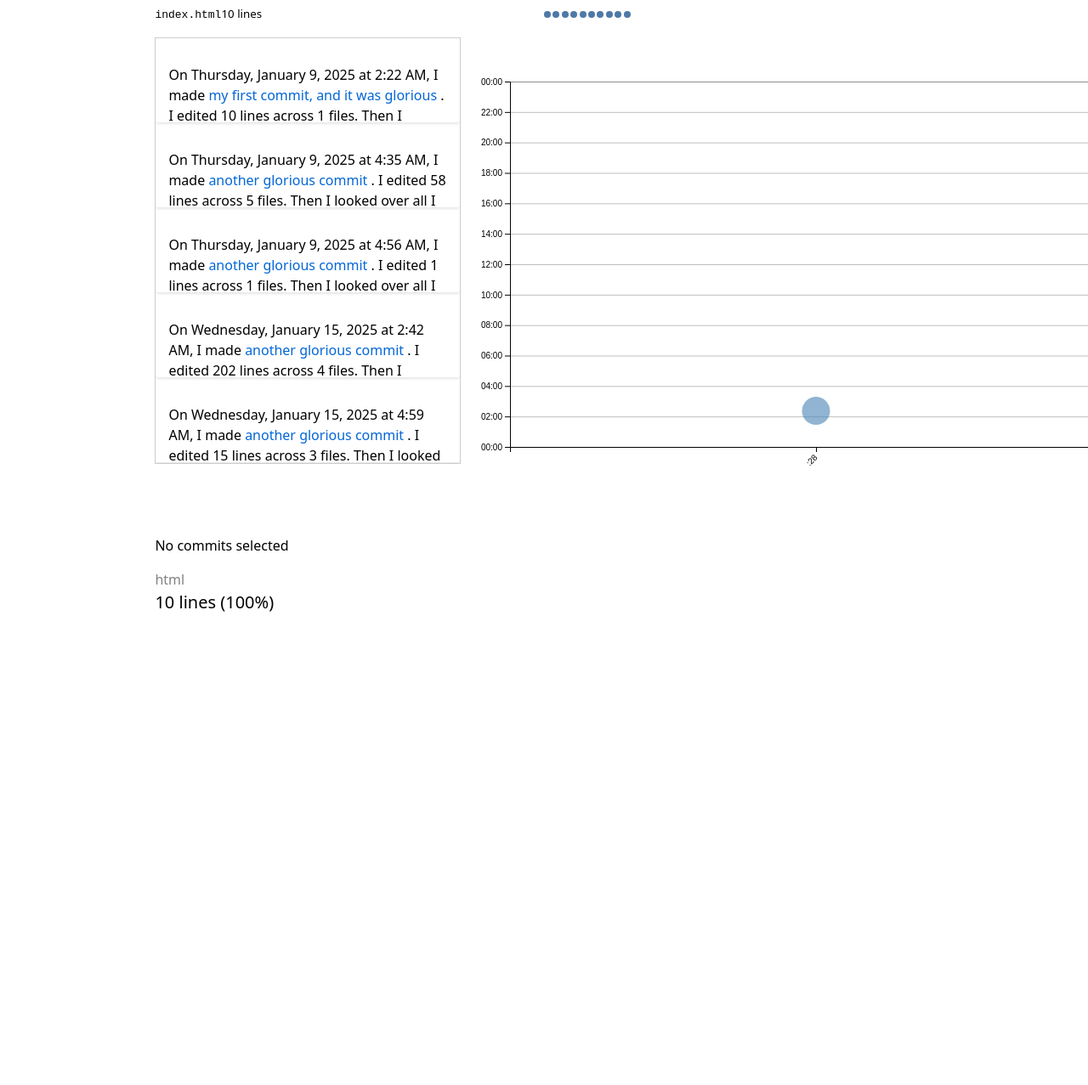
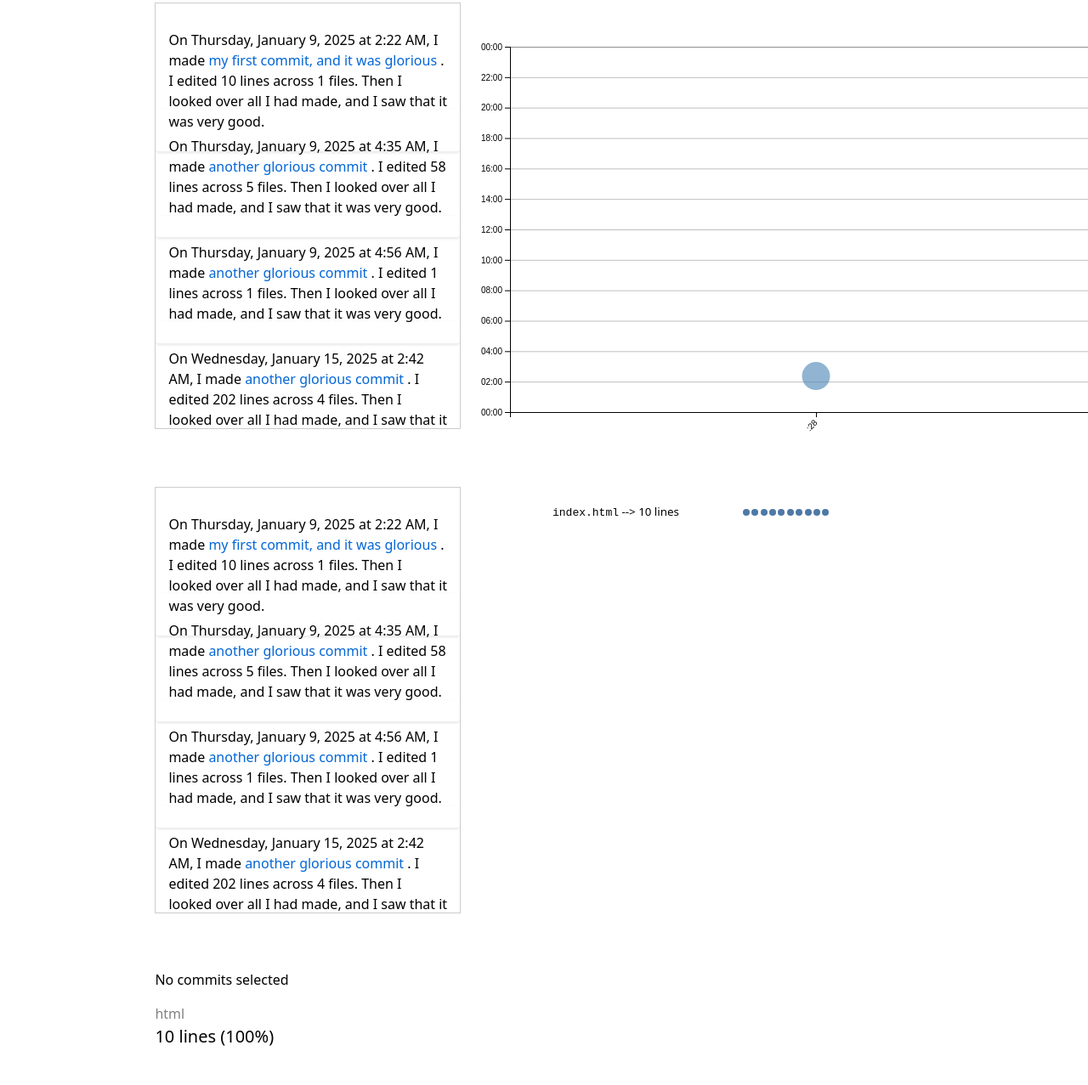
Before and after one commit to ChanyoungPark07/portfolio, a plain HTML site: page meta/index.html in a window 1280 px wide. Shown: the part 449-1726 px from the top of the page at 85% size. Before the commit the page ends 1215 px from the top, so only its background shows below. Drawn offline with nearby package versions, Linux system fonts and the light colour scheme.

Commit message:
Update files

```diff
--- a/meta/index.html
+++ b/meta/index.html
@@ -15,6 +15,19 @@
 
     <h2>Commits by Time of Day</h2>
 
+    <div id="scrollytelling">
+      <div id="scroll-container">
+          <div id="spacer"></div>
+          <div id="items-container"></div>
+      </div>
+      <div id="chart"></div>
+    </div>
+
+    <div id="file-scrollytelling">
+      <div id="file-scroll-container">
+          <div id="file-spacer"></div>
+          <div id="file-items-container"></div>
+      </div>
       <dl class="files">
         <div>
           <dt>
@@ -28,13 +41,6 @@
           </dd>
         </div>
       </dl>
-
-    <div id="scrollytelling">
-      <div id="scroll-container">
-          <div id="spacer"></div>
-          <div id="items-container"></div>
-      </div>
-      <div id="chart"></div>
     </div>
 
     <dl id="commit-tooltip" class="info tooltip" hidden>
--- a/meta/main.js
+++ b/meta/main.js
@@ -288,18 +288,17 @@ function updateTooltipPosition(event) {
   const tooltip = document.getElementById('commit-tooltip');
   const tooltipWidth = tooltip.offsetWidth;
   const tooltipHeight = tooltip.offsetHeight;
-  const pageWidth = window.innerWidth;
-  const pageHeight = window.innerHeight;
+  const padding = 10;
 
-  let left = event.clientX + 10;
-  let top = event.clientY + 10;
+  let left = event.clientX + padding;
+  let top = event.clientY + padding;
 
-  if (left + tooltipWidth > pageWidth) {
-    left = event.clientX - tooltipWidth - 10;
+  if (left + tooltipWidth > window.innerWidth) {
+    left = event.clientX - tooltipWidth - padding;
   }
 
-  if (top + tooltipHeight > pageHeight) {
-    top = event.clientY - tooltipHeight - 10;
+  if (top + tooltipHeight > window.innerHeight) {
+    top = event.clientY - tooltipHeight - padding;
   }
 
   tooltip.style.left = `${left}px`;
@@ -383,31 +382,10 @@ function updateLanguageBreakdown() {
   }
 }
 
-// Display commit files
-function displayCommitFiles() {
-  const lines = filteredCommits.flatMap((d) => d.lines);
-  let fileTypeColors = d3.scaleOrdinal(d3.schemeTableau10);
-  let files = d3.groups(lines, (d) => d.file).map(([name, lines]) => {
-    return { name, lines };
-  });
-  files = d3.sort(files, (d) => -d.lines.length);
-  d3.select('.files').selectAll('div').remove();
-  let filesContainer = d3.select('.files').selectAll('div').data(files).enter().append('div');
-  filesContainer.append('dt').html(d => `<code>${d.name}</code><small>${d.lines.length} lines</small>`);
-  filesContainer.append('dd')
-                .selectAll('div')
-                .data(d => d.lines)
-                .enter()
-                .append('div')
-                .attr('class', 'line')
-                .style('background', d => fileTypeColors(d.type));
-}
-
 // Setup scroll container
 function setupScrollContainer() {
   const NUM_ITEMS = commits.length;
   const ITEM_HEIGHT = 100;
-  const VISIBLE_COUNT = Math.min(10, commits.length);
   const totalHeight = NUM_ITEMS * ITEM_HEIGHT;
 
   const scrollContainer = d3.select('#scroll-container');
@@ -424,7 +402,7 @@ function setupScrollContainer() {
   scrollContainer.on('scroll', () => {
       const scrollTop = scrollContainer.property('scrollTop');
       let startIndex = Math.floor(scrollTop / ITEM_HEIGHT);
-      startIndex = Math.max(0, Math.min(startIndex, commits.length - VISIBLE_COUNT));
+      startIndex = Math.max(0, Math.min(startIndex, commits.length));
 
       updateTimeFilterFromScroll(startIndex);
       renderItems(startIndex);
@@ -440,6 +418,7 @@ function setupScrollContainer() {
   }
 }
 
+// New function to update the time filter based on scroll position
 function updateTimeFilterFromScroll(startIndex) {
   if (commits.length === 0) return;
 
@@ -465,16 +444,15 @@ function highlightCurrentCommit(commitId) {
 }
 
 // Render items with the specific format
-function renderItems(startIndex) {
-  const ITEM_HEIGHT = 100;
-  const VISIBLE_COUNT = Math.min(10, commits.length);
+function renderItems() {
+  const ITEM_HEIGHT = 125;
   const itemsContainer = d3.select('#items-container');
 
   // Clear existing items
   itemsContainer.selectAll('*').remove();
 
-  const endIndex = Math.min(startIndex + VISIBLE_COUNT, commits.length);
-  const visibleCommits = commits.slice(startIndex, endIndex);
+  // Use all commits instead of slicing
+  const visibleCommits = commits;
 
   // Create item containers with appropriate spacing
   const items = itemsContainer
@@ -487,9 +465,9 @@ function renderItems(startIndex) {
       .style('top', (_, idx) => `${idx * ITEM_HEIGHT}px`)
       .style('left', '0')
       .style('right', '0')
-      .style('height', '100px')
+      .style('height', 'auto')
       .style('padding', '15px')
-      .style('margin-bottom', '10px')
+      .style('margin-bottom', '20px') // Increased margin-bottom for more spacing
       .style('border-bottom', '1px solid #eee')
       .style('overflow', 'hidden')
       .style('border-radius', '4px')
@@ -512,9 +490,112 @@ function renderItems(startIndex) {
   });
 }
 
+// Display commit files
+function displayCommitFiles() {
+  const lines = filteredCommits.flatMap((d) => d.lines);
+  let fileTypeColors = d3.scaleOrdinal(d3.schemeTableau10);
+  let files = d3.groups(lines, (d) => d.file).map(([name, lines]) => {
+    return { name, lines };
+  });
+  files = d3.sort(files, (d) => -d.lines.length);
+  d3.select('.files').selectAll('div').remove();
+  let filesContainer = d3.select('.files').selectAll('div').data(files).enter().append('div');
+  filesContainer.append('dt').html(d => `<code>${d.name}</code><small> --> ${d.lines.length} lines</small>`);
+  filesContainer.append('dd')
+                .selectAll('div')
+                .data(d => d.lines)
+                .enter()
+                .append('div')
+                .attr('class', 'line')
+                .style('background', d => fileTypeColors(d.type));
+}
+
+// Setup scroll container for file lines information
+function setupFileScrollContainer() {
+  const NUM_ITEMS = commits.length;
+  const ITEM_HEIGHT = 100;
+  const totalHeight = NUM_ITEMS * ITEM_HEIGHT;
+
+  const fileScrollContainer = d3.select('#file-scroll-container');
+  const fileSpacer = d3.select('#file-spacer');
+  const fileItemsContainer = d3.select('#file-items-container');
+
+  // Set appropriate spacer height
+  fileSpacer.style('height', `${totalHeight}px`);
+
+  // Clear existing items
+  fileItemsContainer.selectAll('*').remove();
+
+  // Set up scroll event
+  fileScrollContainer.on('scroll', () => {
+      const scrollTop = fileScrollContainer.property('scrollTop');
+      let startIndex = Math.floor(scrollTop / ITEM_HEIGHT);
+      startIndex = Math.max(0, Math.min(startIndex, commits.length));
+
+      updateFileLinesFromScroll(startIndex);
+      renderFileItems(startIndex);
+  });
+
+  // Initial render
+  renderFileItems(0);
+}
+
+// New function to update the file lines information based on scroll position
+function updateFileLinesFromScroll(startIndex) {
+  if (commits.length === 0) return;
+
+  const visibleIndex = Math.min(startIndex, commits.length - 1);
+  const lines = commits[visibleIndex].lines;
+
+  displayCommitFiles(lines);
+}
+
+// Render file items with the specific format
+function renderFileItems() {
+  const ITEM_HEIGHT = 125;
+  const fileItemsContainer = d3.select('#file-items-container');
+
+  // Clear existing items
+  fileItemsContainer.selectAll('*').remove();
+
+  // Use all commits instead of slicing
+  const visibleCommits = commits;
+
+  // Create item containers with appropriate spacing
+  const items = fileItemsContainer
+      .selectAll('div.item')
+      .data(visibleCommits)
+      .enter()
+      .append('div')
+      .attr('class', 'item')
+      .style('position', 'absolute')
+      .style('top', (_, idx) => `${idx * ITEM_HEIGHT}px`)
+      .style('left', '0')
+      .style('right', '0')
+      .style('height', 'auto')
+      .style('padding', '15px')
+      .style('margin-bottom', '20px')
+      .style('border-bottom', '1px solid #eee')
+      .style('overflow', 'hidden')
+      .style('border-radius', '4px')
+      .style('box-shadow', '0 1px 3px rgba(0,0,0,0.1)');
+
+  // Add formatted content to each commit item using the requested format
+  items.html((commit, index) => `
+    <p class="commit-description" style="font-size: 16px; line-height: 1.5; margin-bottom: 8px;">
+      On ${commit.datetime.toLocaleString("en", {dateStyle: "full", timeStyle: "short"})}, I made
+      <a href="${commit.url}" target="_blank" style="color: #0366d6; text-decoration: none;">
+        ${index > 0 ? 'another glorious commit' : 'my first commit, and it was glorious'}
+      </a>. I edited ${commit.totalLines} lines across ${d3.rollups(commit.lines, D => D.length, d => d.file).length} files. Then I looked over all I had made, and
+      I saw that it was very good.
+    </p>
+  `);
+}
+
 // Main
 document.addEventListener('DOMContentLoaded', async () => {
     await loadData();
     processCommits();
     setupScrollContainer();
+    setupFileScrollContainer();
 });
--- a/style.css
+++ b/style.css
@@ -317,38 +317,6 @@ circle.selected {
   margin-left: 80%;
 }
 
-.files > div {
-  grid-column: 1 / -1;
-  display: grid;
-  grid-template-columns: 1fr 1fr;;
-}
-
-.files dt {
-  grid-column: 1;
-}
-
-.files dd {
-  grid-column: 2;
-  display: flex;
-  flex-wrap: wrap;
-  align-items: start;
-  align-content: start;
-  gap: 0.15em;
-  padding-top: 0.6em;
-  margin-left: 0;
-}
-
-.files dt:nth-of-type(2) {
-  color: gray;
-}
-
-.line {
-  display: flex;
-  width: 0.5em;
-  aspect-ratio: 1;
-  border-radius: 50%;
-}
-
 /* Storytelling */
 #scrollytelling {
   display: grid;
@@ -396,3 +364,64 @@ circle.selected {
   box-sizing: border-box;
   border-bottom: 2px solid #eee;
 }
+
+/* File Scrollytelling */
+#file-scrollytelling {
+  display: grid;
+  grid-template-columns: 1fr 1fr;
+  gap: 20px;
+}
+
+#file-scroll-container {
+  grid-column: 1;
+  position: relative;
+  width: 80%;
+  height: 500px;
+  overflow-y: scroll;
+  border: 1px solid #ccc;
+  margin-bottom: 50px;
+}
+
+#file-spacer {
+  position: absolute;
+  top: 0;
+  left: 0;
+  width: 100%;
+  background: none;
+  pointer-events: none;
+}
+
+#file-items-container {
+  position: absolute;
+  top: 0;
+  left: 0;
+  width: 100%;
+}
+
+.files > div {
+  grid-column: 1 / -1;
+  display: grid;
+  grid-template-columns: 1fr 1fr;;
+}
+
+.files dt {
+  grid-column: 1;
+}
+
+.files dd {
+  grid-column: 2;
+  display: flex;
+  flex-wrap: wrap;
+  align-items: start;
+  align-content: start;
+  gap: 0.15em;
+  padding-top: 0.6em;
+  margin-left: 0;
+}
+
+.line {
+  display: flex;
+  width: 0.5em;
+  aspect-ratio: 1;
+  border-radius: 50%;
+}
```
Lines whose indentation alone changed are shown as unchanged.
